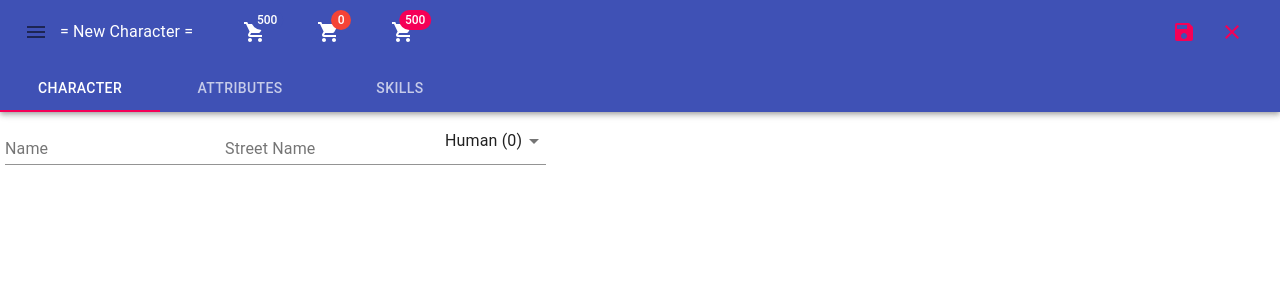
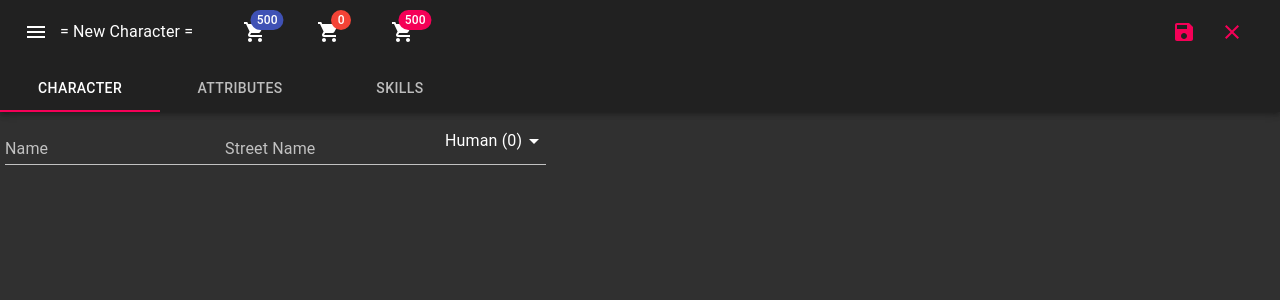
Before and after one commit to simonhaisz/cyberpunk-character-creator, a React (Create React App) app: page / in a window 1280 px wide. Shown: the top 300 px of the page. Built offline with nearby package versions, Linux system fonts and the light colour scheme.

Commit message:
Get theming to work and apply dark theme (why isn't CssBaseline more prominent in the docs?!?)

```diff
--- a/src/App.tsx
+++ b/src/App.tsx
@@ -4,6 +4,14 @@ import { reducer, INITIAL_STATE } from "./reducer";
 import { State } from "./model/state";
 import { loadCharacter, loadCharacters, loadSelectedCharacter } from "./persistance";
 import CharacterCreator from "./component/CharacterCreator";
+import { createMuiTheme, ThemeProvider } from "@material-ui/core/styles";
+import CssBaseline from "@material-ui/core/CssBaseline";
+
+const theme = createMuiTheme({
+    palette: {
+        type: "dark"
+    }
+});
 
 const App: FC = () => {
     const [state, dispatch] = useReducer(reducer, INITIAL_STATE, (s: State): State => {
@@ -24,7 +32,10 @@ const App: FC = () => {
     return (
         <DispatchContext.Provider value={dispatch}>
             <StateContext.Provider value={state}>
-                <CharacterCreator />
+                <ThemeProvider theme={theme}>
+                    <CssBaseline />
+                    <CharacterCreator />
+                </ThemeProvider>
             </StateContext.Provider>
         </DispatchContext.Provider>
     );
--- a/src/component/ActiveSkills.tsx
+++ b/src/component/ActiveSkills.tsx
@@ -5,20 +5,22 @@ import ListItem from "@material-ui/core/ListItem";
 import ListSubheader from "@material-ui/core/ListSubheader";
 import FormControlLabel from "@material-ui/core/FormControlLabel";
 import Switch from "@material-ui/core/Switch";
-
-import styled from "styled-components";
+import { makeStyles } from '@material-ui/core/styles';
 import { useDispatch, useGlobalState } from "../context"
 import { Skill as SkillData, Character } from "../model/character";
 import { ACTIVE_SKILLS_NAMES } from "../data/skills";
 import ActiveSkill from "./ActiveSkill";
 import { ActionType } from "../reducer";
 
-const ListHeader = styled.div`
-    display: flex;
-    flex-direction: row;
-`;
+const useStyles = makeStyles({
+    header: {
+        display: "flex",
+        flexDirection: "row"
+    }
+});
 
 const ActiveSkills: FC = () => {
+    const classes = useStyles();
     const dispatch = useDispatch();
     const character = useGlobalState("selectedCharacter");
     const { activeSkills } = character;
@@ -61,7 +63,7 @@ const ActiveSkills: FC = () => {
 
     return (
         <List subheader={
-                <ListHeader>
+                <div className={classes.header}>
                     <ListSubheader>Active Skills</ListSubheader>
                     <FormControlLabel
                         control={
@@ -69,7 +71,7 @@ const ActiveSkills: FC = () => {
                         }
                         label="Show all"
                     />
-                </ListHeader>
+                </div>
             }
             >
             {
--- a/src/component/Character.tsx
+++ b/src/component/Character.tsx
@@ -2,20 +2,23 @@ import React, { FC } from "react";
 import Select from "@material-ui/core/Select";
 import TextField from "@material-ui/core/TextField";
 import MenuItem from "@material-ui/core/MenuItem";
-import styled from "styled-components";
+import { makeStyles } from '@material-ui/core/styles';
 import { useDispatch, useGlobalState } from "../context";
 import { Character as CharacterData, MetaType } from "../model/character";
 import { ActionType, UpdateCharacterData } from "../reducer";
 import { ALL_META_TYPES } from "../data/meta-types";
 import { getMetaTypeCost } from "../model/meta-type";
 
-const Root = styled.div`
-    display: flex;
-    flex-direction: row;
-    margin: 5px;
-`;
+const useStyles = makeStyles({
+    root: {
+        display: "flex",
+        flexDirection: "row",
+        margin: "5px"
+    }
+});
 
 const Character: FC = () => {
+    const classes = useStyles();
     const dispatch = useDispatch();
     const character = useGlobalState("selectedCharacter");
     const { name, streetName, metaType } = character;
@@ -24,13 +27,13 @@ const Character: FC = () => {
         dispatch({ type: ActionType.UpdateCharacter, data });
     };
     return (
-        <Root>
+        <div className={classes.root}>
             <TextField id-="name" label="Name" value={name} onChange={e => updateCharacter({ ...character, name: e.target.value})} />
             <TextField id-="street-name" label="Street Name" value={streetName} onChange={e => updateCharacter({ ...character, streetName: e.target.value})} />
             <Select id="meta-type" value={metaType} displayEmpty onChange={e => updateCharacter({ ...character, metaType: e.target.value as MetaType})}>
                 {ALL_META_TYPES.map(t => <MenuItem key={t} value={t}>{t} ({getMetaTypeCost(t)})</MenuItem>)}
             </Select>
-        </Root>
+        </div>
     )
 }
 
--- a/src/component/CharacterCreator.tsx
+++ b/src/component/CharacterCreator.tsx
@@ -1,4 +1,4 @@
-import React, { FC, Fragment, useState } from "react";
+import React, { FC, useState } from "react";
 import AppBar from "@material-ui/core/AppBar";
 import Toolbar from "@material-ui/core/Toolbar";
 import IconButton from "@material-ui/core/IconButton";
@@ -8,7 +8,7 @@ import SaveIcon from "@material-ui/icons/Save";
 import ClearIcon from "@material-ui/icons/Clear";
 import Tabs from "@material-ui/core/Tabs";
 import Tab from "@material-ui/core/Tab";
-import styled from "styled-components";
+import { makeStyles } from '@material-ui/core/styles';
 import SelectCharacter from "./SelectCharacter";
 import CharacterName from "./CharacterName";
 import { useDispatch, useGlobalState } from "../context";
@@ -18,15 +18,15 @@ import Attributes from "./Attributes";
 import Skills from "./Skills";
 import Karma from "./Karma";
 
-const StyledBar = styled.div`
-    flex-grow: 1;
-    display: flex;
-`;
-
-const StyleSidebar = styled(Drawer)`
-`;
+const useStyles = makeStyles({
+    bar: {
+        flexGrow: 1,
+        display: "flex"
+    }
+});
 
 const CharacterCreator: FC = () => {
+    const classes = useStyles();
     const dispatch = useDispatch();
     const selectedCharacter = useGlobalState("selectedCharacter");
 
@@ -67,16 +67,16 @@ const CharacterCreator: FC = () => {
     }
 
     return (
-        <Fragment>
-            <AppBar position="sticky">
+        <div>
+            <AppBar position="sticky" color="default">
                 <Toolbar>
                     <IconButton edge="start" onClick={onMenuClick} aria-label="menu">
                         <MenuIcon />
                     </IconButton>
-                    <StyledBar>
+                    <div className={classes.bar}>
                         <CharacterName character={selectedCharacter} />
                         <Karma />
-                    </StyledBar>
+                    </div>
                     <IconButton aria-label="save" onClick={saveClickHandler} color="secondary">
                         <SaveIcon />
                     </IconButton>
@@ -93,11 +93,11 @@ const CharacterCreator: FC = () => {
             {
                 selectedTabPanel
             }
-            <StyleSidebar open={drawerOpen} onClose={onDrawerClose}>
+            <Drawer open={drawerOpen} onClose={onDrawerClose}>
                 <SelectCharacter />
-            </StyleSidebar>
-        </Fragment>
-    )
+            </Drawer>
+        </div>
+    );
 };
 
 export default CharacterCreator;
--- a/src/component/Karma.tsx
+++ b/src/component/Karma.tsx
@@ -1,27 +1,30 @@
 import React, { FC, Fragment } from "react";
 import Badge from "@material-ui/core/Badge";
 import ShoppingCartIcon from "@material-ui/icons/ShoppingCart";
-import styled from "styled-components";
+import { makeStyles } from '@material-ui/core/styles';
 import { useGlobalState } from "../context";
 
-const StyledBadge = styled(Badge)`
-    margin-left: 50px;
-`;
+const useStyles = makeStyles({
+    badge: {
+        marginLeft: "50px"
+    }
+});
 
 const Karma: FC = () => {
+    const classes = useStyles();
     const karma = useGlobalState("karma");
     const { total, spent, available } = karma;
     return (
         <Fragment>
-            <StyledBadge badgeContent={total} color="primary" max={1000} showZero>
+            <Badge className={classes.badge} badgeContent={total} color="primary" max={1000} showZero>
                 <ShoppingCartIcon />
-            </StyledBadge>
-            <StyledBadge badgeContent={spent} color="error" max={1000} showZero>
+            </Badge>
+            <Badge className={classes.badge} badgeContent={spent} color="error" max={1000} showZero>
                 <ShoppingCartIcon />
-            </StyledBadge>
-            <StyledBadge badgeContent={available} color="secondary" max={1000} showZero>
+            </Badge>
+            <Badge className={classes.badge} badgeContent={available} color="secondary" max={1000} showZero>
                 <ShoppingCartIcon />
-            </StyledBadge>
+            </Badge>
         </Fragment>
     );
 };
--- a/src/component/Property.tsx
+++ b/src/component/Property.tsx
@@ -3,23 +3,23 @@ import React, { FC } from "react";
 import Slider from "@material-ui/core/Slider";
 import Typography from "@material-ui/core/Typography";
 
-import styled from "styled-components";
+import { makeStyles } from '@material-ui/core/styles';
 
 import { NamedProperty } from "../model/character";
 
-const Root = styled.div`
-    display: flex;
-    height: 50px;
-`;
-
-const StyledTypography = styled(Typography)`
-    width: 200px;
-`;
-
-const SliderContainer = styled.div`
-    width: 300px;
-    margin-right: 10px;
-`;
+const useStyles = makeStyles({
+    root: {
+        display: "flex",
+        height: "50px"
+    },
+    name: {
+        width: "200px"
+    },
+    slider: {
+        width: "300px",
+        marginRight: "10px"
+    }
+});
 
 type Props = {
     property: NamedProperty;
@@ -35,6 +35,8 @@ const Property: FC<Props> = (props: Props) => {
     const { property, onUpdate, min, max, step, formatDisplayValue, computeCost } = props;
     const { name, rating } = property;
 
+    const classes = useStyles();
+
     const handleChange = (e: React.ChangeEvent<any>, rating: number | number[]) => {
         if (Array.isArray(rating)) {
             throw new Error(`Property element '${e.target.id}' has an array of values instead of a single value: [${rating.join(", ")}]`);
@@ -46,9 +48,9 @@ const Property: FC<Props> = (props: Props) => {
     }
 
     return (
-        <Root>
-            <StyledTypography gutterBottom>{name}</StyledTypography>
-            <SliderContainer>
+        <div className={classes.root}>
+            <Typography gutterBottom className={classes.name}>{name}</Typography>
+            <div className={classes.slider}>
                 <Slider
                     step={step}
                     min={min}
@@ -59,9 +61,9 @@ const Property: FC<Props> = (props: Props) => {
                     onChange={handleChange}
                     valueLabelFormat={(value: number, _index: number) => formatDisplayValue(value)}
                 />
-            </SliderContainer>
-            <StyledTypography gutterBottom>({computeCost(rating)})</StyledTypography>
-        </Root>
+            </div>
+            <Typography gutterBottom>({computeCost(rating)})</Typography>
+        </div>
     );
 };
 
```
